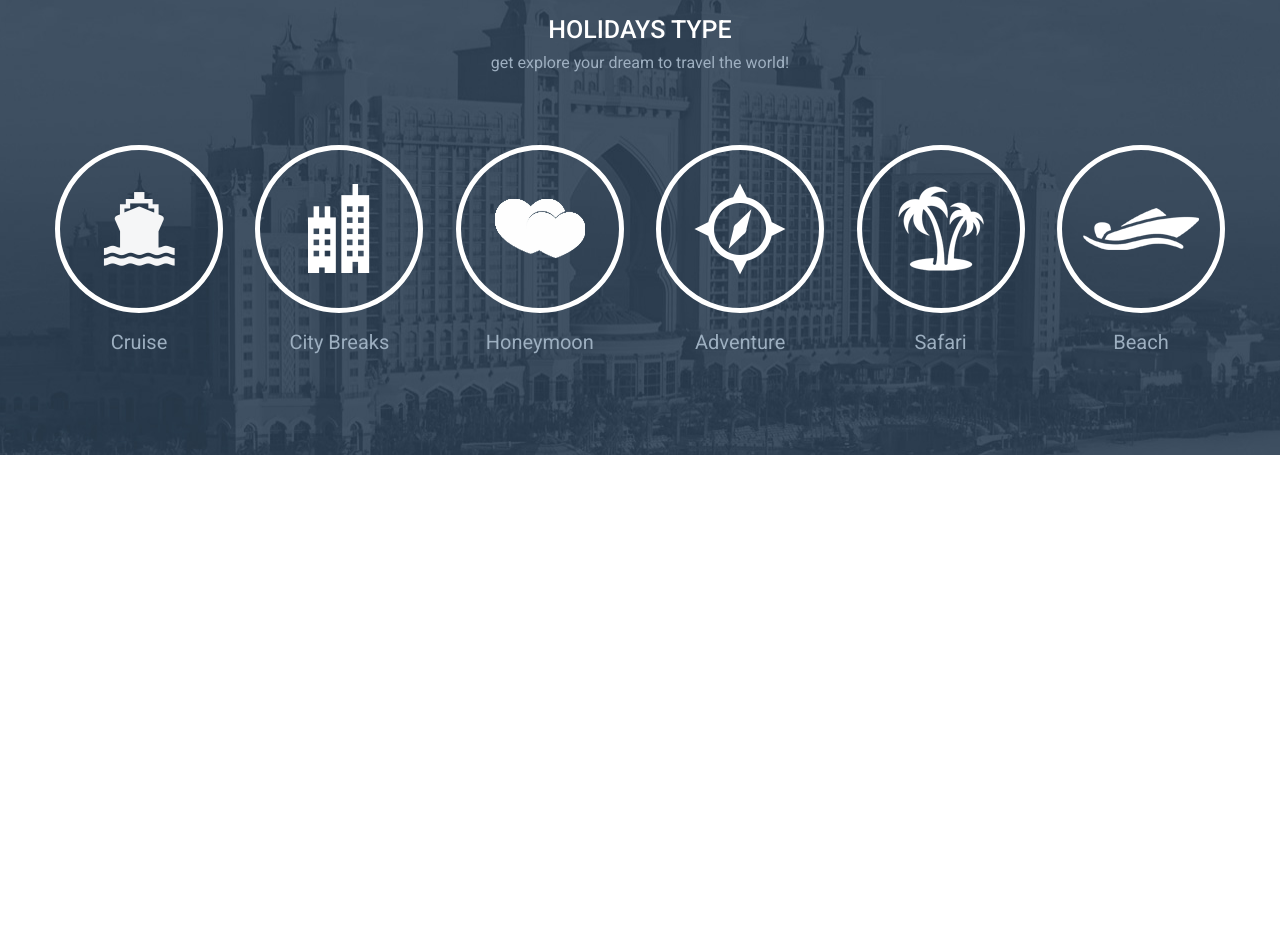
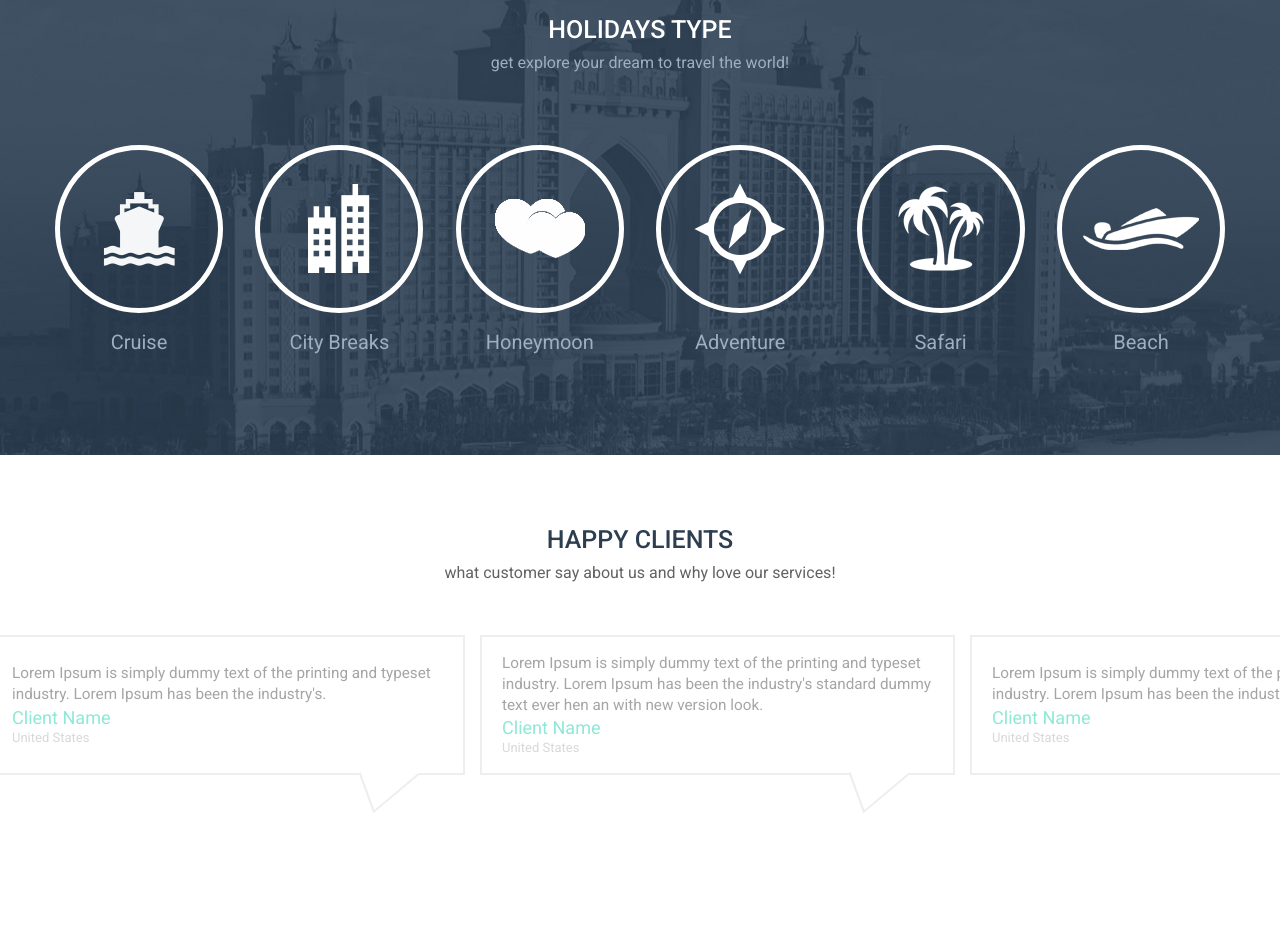
Before and after one commit to marinakatruk/voyage, a plain HTML site: page index.html in a window 1280 px wide. Shown: the part 1668-2593 px from the top of the page. Before the commit the page ends 2123 px from the top, so only its background shows below. Drawn offline with nearby package versions, Linux system fonts and the light colour scheme.

Commit message:
add reviews block

```diff
--- /dev/null
+++ b/css/reviews.css
@@ -0,0 +1,122 @@
+.reviews {
+    display: flex;
+    flex-direction: column;
+    align-items: center;
+    overflow: hidden;
+}
+
+.reviews__title {
+    font-size: 25px;
+    line-height: 1.2;
+    text-transform: uppercase;
+    font-weight: 500;
+    color: #2c3e50;
+    margin-top: 70px;
+}
+
+.reviews__text {
+    font-size: 16px;
+    line-height: 1.5625;
+    font-weight: 400;
+    color: #626262;
+    margin-top: 5px;
+}
+
+.reviews__items {
+    list-style: none;
+    display: flex;
+    justify-content: center;
+    padding-left: 0;
+    margin: 50px 0 150px;
+}
+
+.reviews__item {
+    display: flex;
+    flex-direction: column;
+    justify-content: center;
+    align-items: flex-start;
+    box-sizing: border-box;
+    width: 475px;
+    height: 140px;
+    border: 2px solid #eeeeee;
+    margin-right: 15px;
+    position: relative;
+    cursor: pointer;
+    transition: all 0.2s;
+}
+
+.reviews__content {
+    font-size: 15.28px;
+    line-height: 1.3632;
+    font-weight: 400;
+    color: #4d4d4d;
+    margin: 0 0 0 20px;
+    opacity: 0.5;
+    transition: opacity 0.2s;
+}
+
+.reviews__client {
+    font-size: 18.06px;
+    line-height: 1.3843;
+    font-weight: 400;
+    color: #1dd2af;
+    margin: 0 0 0 20px;
+    opacity: 0.5;
+    transition: opacity 0.2s;
+}
+
+.reviews__country {
+    font-size: 13px;
+    line-height: 1.2;
+    font-weight: 400;
+    color: #b2b2b2;
+    margin: 0 0 0 20px;
+    opacity: 0.5;
+    transition: opacity 0.2s;
+}
+
+.reviews__item:first-child {
+    margin-left: 170px;
+}
+
+.reviews__item::after {
+    content: "";
+    position: absolute;
+    top: 82%;
+    left: calc(100% - 95px);
+    width: 40px;
+    height: 50px;
+    background-color:#ffffff;
+    border: solid #eeeeee;
+    border-width: 2px 0 0 2px;
+    transform: rotate(260deg) skew(30deg, -10deg);
+    transition: all 0.2s;
+}
+
+.reviews__item:hover {
+    border: 2px solid #dedede;
+    box-shadow: inset 0 5px 0 0 #1dd2af;
+}
+
+.reviews__item:hover .reviews__content {
+    opacity: 1;
+}
+
+.reviews__item:hover .reviews__client {
+    opacity: 1;
+}
+
+.reviews__item:hover .reviews__country {
+    opacity: 1;
+}
+
+.reviews__item:hover::after {
+    top: 89%;
+    left: calc(100% - 95px);
+    width: 40px;
+    height: 30px;
+    background-color: #ffffff;
+    border: solid #dedede;
+    border-width: 2px 0 0 2px;
+    transform: rotate(217deg);
+}
--- a/index.html
+++ b/index.html
@@ -9,6 +9,7 @@
     <link rel="stylesheet" href="css/searchbox.css">
     <link rel="stylesheet" href="css/offers.css">
     <link rel="stylesheet" href="css/options.css">
+    <link rel="stylesheet" href="css/reviews.css">
     <link href="https://fonts.googleapis.com/css2?family=Roboto:wght@300;400;500;700;900&display=swap" rel="stylesheet">
     <link rel="apple-touch-icon" sizes="180x180" href="favicon/apple-touch-icon.png">
     <link rel="icon" type="image/png" sizes="32x32" href="favicon/favicon-32x32.png">
@@ -249,15 +250,59 @@
     </div>
 
 
+         <!-- =========== REVIEWS =========== -->
+
+    <div class="reviews">
+        <div class="reviews__title">Happy Clients</div>
+        <div class="reviews__text">what customer say about us and why love our services!</div>
+        <ul class="reviews__items">
+            <li class="reviews__item">
+                <p class="reviews__content">
+                    Lorem Ipsum is simply dummy text of the printing and typeset industry.
+                    Lorem Ipsum has been the industry's.
+                </p>
+                <h3 class="reviews__client">Client Name</h3>
+                <h4 class="reviews__country">United States</h4>
+            </li>
+            <li class="reviews__item">
+                <p class="reviews__content">
+                    Lorem Ipsum is simply dummy text of the printing and typeset industry.
+                    Lorem Ipsum has been the industry's.
+                </p>
+                <h3 class="reviews__client">Client Name</h3>
+                <h4 class="reviews__country">United States</h4>
+            </li>
+            <li class="reviews__item">
+                <p class="reviews__content">
+                    Lorem Ipsum is simply dummy text of the printing and typeset industry.
+                    Lorem Ipsum has been the industry's standard dummy text ever hen an with new version look.
+                </p>
+                <h3 class="reviews__client">Client Name</h3>
+                <h4 class="reviews__country">United States</h4>
+                </li>
+            <li class="reviews__item">
+                <p class="reviews__content">
+                    Lorem Ipsum is simply dummy text of the printing and typeset industry.
+                    Lorem Ipsum has been the industry's.
+                </p>
+                <h3 class="reviews__client">Client Name</h3>
+                <h4 class="reviews__country">United States</h4>
+            </li>
+            <li class="reviews__item">
+                <p class="reviews__content">
+                    Lorem Ipsum is simply dummy text of the printing and typeset industry.
+                    Lorem Ipsum has been the industry's.
+                </p>
+                <h3 class="reviews__client">Client Name</h3>
+                <h4 class="reviews__country">United States</h4>
+            </li>
+        </ul>
+    </div>
 
 
-    <script src="https://ajax.googleapis.com/ajax/libs/jquery/1.12.4/jquery.min.js"></script>
-    <script src="js/jquery.maskedinput.min.js"></script>
-    <script>
-        $(document).ready(function() {
-            $("#date").mask("99/99/9999");
-        });
-    </script>
+
+
+
 </body>
 
 
```
